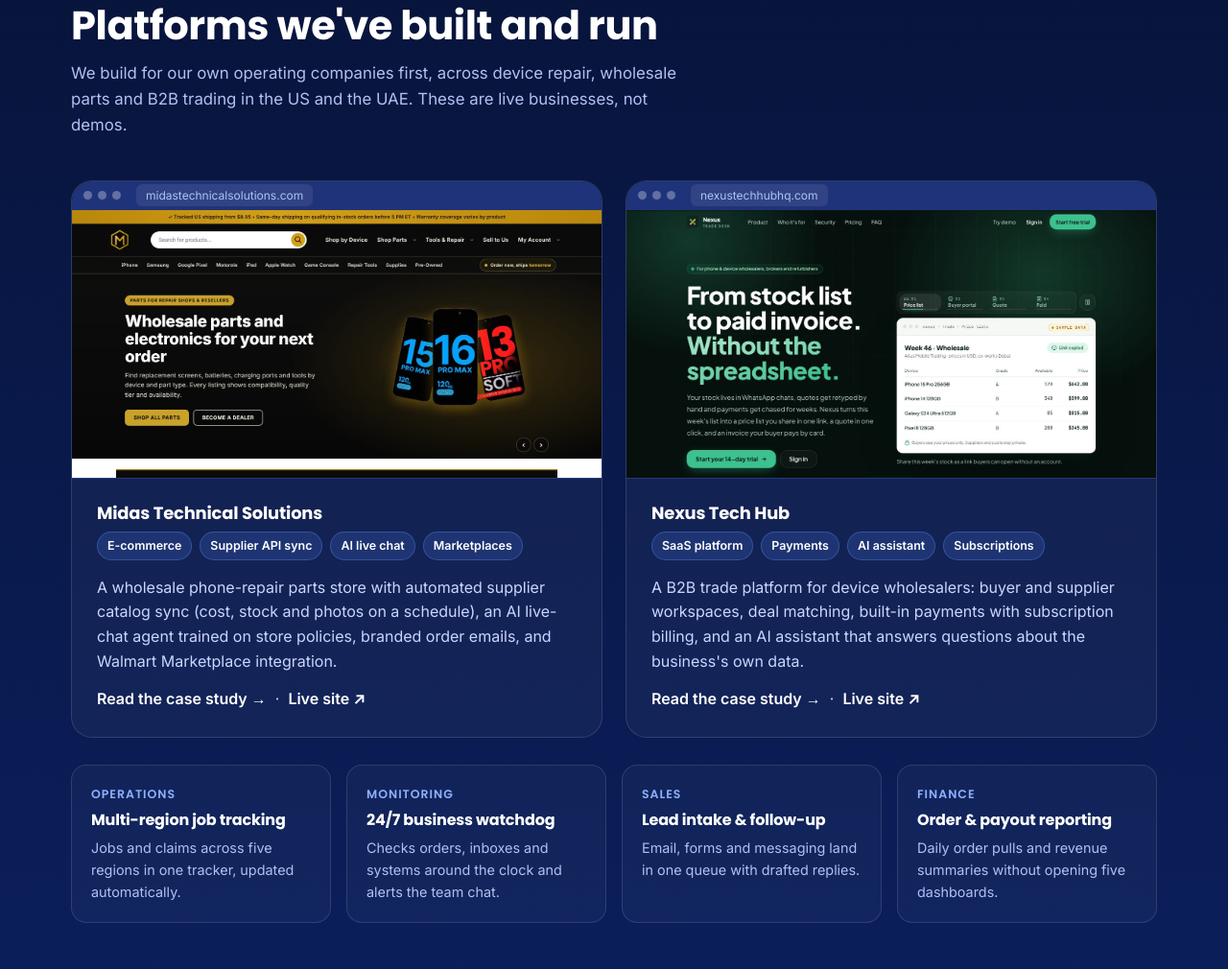
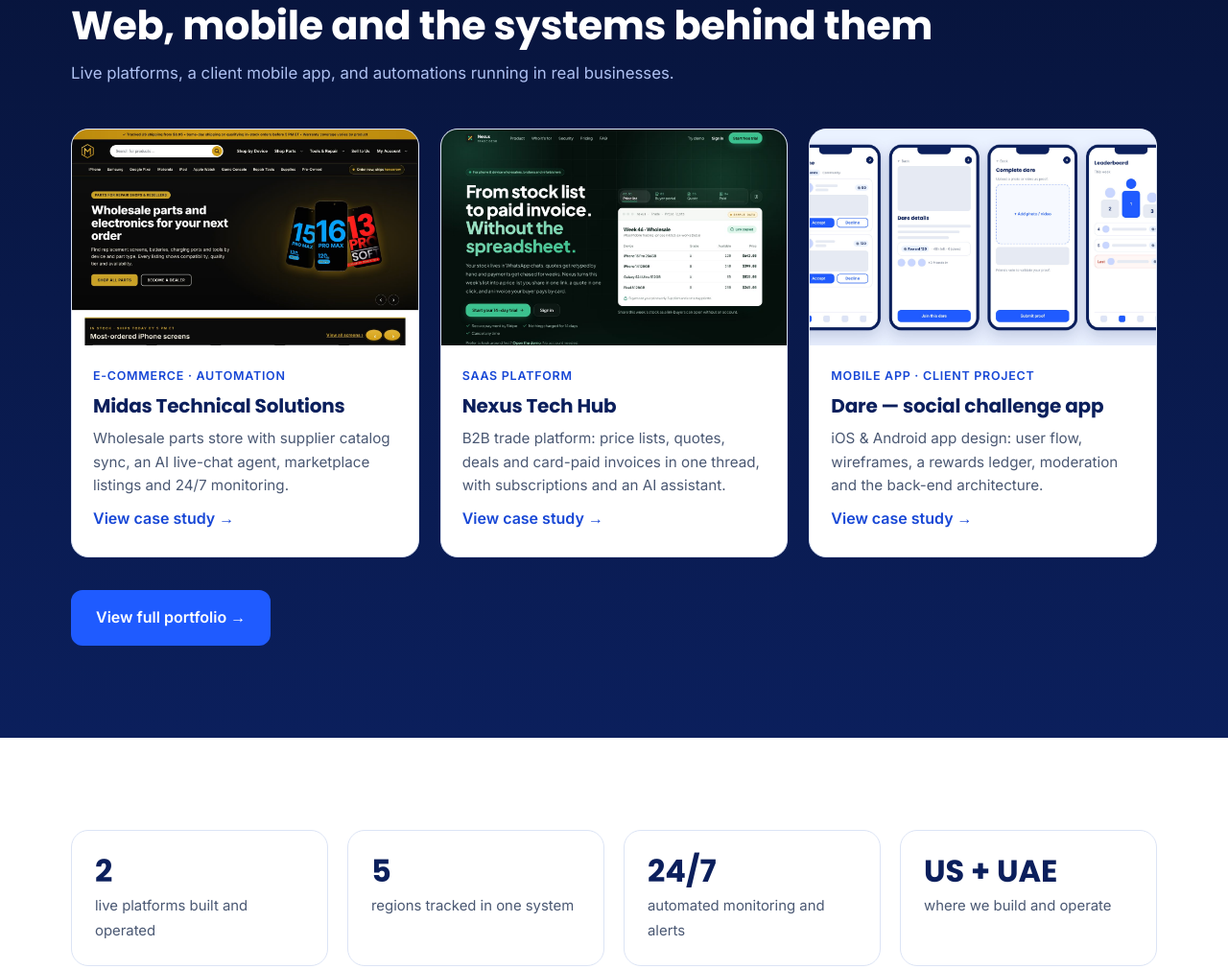
Before and after one commit to digiclickai/digiclickai.github.io, a plain HTML site: page index.html in a window 1280 px wide. Shown: the part 2139-3149 px from the top of the page at 96% size. Drawn offline with Linux system fonts and the light colour scheme.

Commit message:
Portfolio: Work page teaser, Dare app assets

```diff
--- a/index.html
+++ b/index.html
@@ -30,7 +30,7 @@
    <svg width="36" height="36" viewBox="0 0 120 120" aria-hidden="true"><rect width="120" height="120" rx="28" fill="#EAF1FF"/><path d="M86.8 39.1 A34 34 0 1 0 88.8 78.0" fill="none" stroke="#1F5BFF" stroke-width="11" stroke-linecap="round"/><path d="M95.0 30.1 L94.8 49.3 L76.1 44.9 Z" fill="#1F5BFF" stroke="#1F5BFF" stroke-width="2.5" stroke-linejoin="round"/><circle cx="60" cy="60" r="10" fill="#0B1F5C"/></svg>
    DigiClick <span class="pill">AI</span>
   </a>
-  <nav aria-label="Main"><ul><li><a href="#services">Services</a></li><li><a href="#work">Work</a></li><li><a href="#process">Process</a></li><li><a href="#pricing">Pricing</a></li><li><a href="#faq">FAQ</a></li></ul></nav>
+  <nav aria-label="Main"><ul><li><a href="#services">Services</a></li><li><a href="work/">Work</a></li><li><a href="#process">Process</a></li><li><a href="#pricing">Pricing</a></li><li><a href="#faq">FAQ</a></li></ul></nav>
   <a class="btn" href="#contact">Start a project</a>
  </div>
 </header>
@@ -44,7 +44,7 @@
    <p class="lead">DigiClick AI designs and builds automation, AI agents, websites and full platforms for growing businesses. Every project is custom-quoted with a written scope, and everything we build is yours.</p>
    <div class="ctas">
     <a class="btn" href="#contact" data-plan="Not sure yet">Book a free discovery call</a>
-    <a class="btn ghost" href="#work">See our work</a>
+    <a class="btn ghost" href="work/">See our work</a>
    </div>
    <div class="proof">
     <span><svg width="18" height="18" viewBox="0 0 24 24" fill="none" stroke="#1F5BFF" stroke-width="2.4" stroke-linecap="round" stroke-linejoin="round" aria-hidden="true"><path d="M20 6 9 17l-5-5"/></svg>Custom quote, written scope</span>
@@ -96,34 +96,10 @@
 <section id="work" class="dark">
  <div class="wrap">
   <span class="eyebrow reveal"><i></i> Selected work</span>
-  <h2 class="reveal">Platforms we've built and run</h2>
-  <p class="sub reveal">We build for our own operating companies first, across device repair, wholesale parts and B2B trading in the US and the UAE. These are live businesses, not demos.</p>
-  <div class="work">
-   <article class="case reveal">
-    <div class="shot"><div class="bar"><i></i><i></i><i></i><em>midastechnicalsolutions.com</em></div><a href="work/midas.html"><img src="work-midas.jpg" alt="Midas Technical Solutions wholesale parts storefront" loading="lazy"></a></div>
-    <div class="body">
-     <h3>Midas Technical Solutions</h3>
-     <div class="tags"><span>E-commerce</span><span>Supplier API sync</span><span>AI live chat</span><span>Marketplaces</span></div>
-     <p>A wholesale phone-repair parts store with automated supplier catalog sync (cost, stock and photos on a schedule), an AI live-chat agent trained on store policies, branded order emails, and Walmart Marketplace integration.</p>
-     <a class="more" href="work/midas.html">Read the case study →</a> &nbsp;·&nbsp; <a href="https://midastechnicalsolutions.com" target="_blank" rel="noopener">Live site ↗</a>
-    </div>
-   </article>
-   <article class="case reveal d1">
-    <div class="shot"><div class="bar"><i></i><i></i><i></i><em>nexustechhubhq.com</em></div><a href="work/nexus.html"><img src="work-nexus.jpg" alt="Nexus Tech Hub trade platform" loading="lazy"></a></div>
-    <div class="body">
-     <h3>Nexus Tech Hub</h3>
-     <div class="tags"><span>SaaS platform</span><span>Payments</span><span>AI assistant</span><span>Subscriptions</span></div>
-     <p>A B2B trade platform for device wholesalers: buyer and supplier workspaces, deal matching, built-in payments with subscription billing, and an AI assistant that answers questions about the business's own data.</p>
-     <a class="more" href="work/nexus.html">Read the case study →</a> &nbsp;·&nbsp; <a href="https://nexustechhubhq.com" target="_blank" rel="noopener">Live site ↗</a>
-    </div>
-   </article>
-  </div>
-  <div class="ops">
-   <div class="op reveal"><span class="metric">Operations</span><h3>Multi-region job tracking</h3><p>Jobs and claims across five regions in one tracker, updated automatically.</p></div>
-   <div class="op reveal d1"><span class="metric">Monitoring</span><h3>24/7 business watchdog</h3><p>Checks orders, inboxes and systems around the clock and alerts the team chat.</p></div>
-   <div class="op reveal d2"><span class="metric">Sales</span><h3>Lead intake &amp; follow-up</h3><p>Email, forms and messaging land in one queue with drafted replies.</p></div>
-   <div class="op reveal d3"><span class="metric">Finance</span><h3>Order &amp; payout reporting</h3><p>Daily order pulls and revenue summaries without opening five dashboards.</p></div>
-  </div>
+  <h2 class="reveal">Web, mobile and the systems behind them</h2>
+  <p class="sub reveal">Live platforms, a client mobile app, and automations running in real businesses.</p>
+  <div class="wteaser"><a class="pcard reveal" data-k="web automation" href="work/midas.html"><div class="img"><img src="work-midas.jpg" alt="Midas Technical Solutions" loading="lazy"></div><div class="bd"><span class="kind">E-commerce · Automation</span><h3>Midas Technical Solutions</h3><p>Wholesale parts store with supplier catalog sync, an AI live-chat agent, marketplace listings and 24/7 monitoring.</p><span class="go">View case study →</span></div></a><a class="pcard reveal" data-k="web" href="work/nexus.html"><div class="img"><img src="work-nexus.jpg" alt="Nexus Tech Hub" loading="lazy"></div><div class="bd"><span class="kind">SaaS platform</span><h3>Nexus Tech Hub</h3><p>B2B trade platform: price lists, quotes, deals and card-paid invoices in one thread, with subscriptions and an AI assistant.</p><span class="go">View case study →</span></div></a><a class="pcard reveal" data-k="mobile" href="work/dare.html"><div class="img"><img src="work-dare.jpg" alt="Dare — social challenge app" loading="lazy"></div><div class="bd"><span class="kind">Mobile app · Client project</span><h3>Dare — social challenge app</h3><p>iOS & Android app design: user flow, wireframes, a rewards ledger, moderation and the back-end architecture.</p><span class="go">View case study →</span></div></a></div>
+  <div style="margin-top:34px" class="reveal"><a class="btn" href="work/">View full portfolio →</a></div>
  </div>
 </section>
 
@@ -271,7 +247,7 @@
     </div>
    </div>
    <div><h4>Services</h4><ul><li><a href="#services">Workflow automation</a></li><li><a href="#services">AI agents &amp; chatbots</a></li><li><a href="#services">CRM &amp; email systems</a></li><li><a href="#services">Websites &amp; e-commerce</a></li><li><a href="#services">SaaS &amp; platforms</a></li><li><a href="#services">Brand development</a></li></ul></div>
-   <div><h4>Work</h4><ul><li><a href="work/midas.html">Midas Technical Solutions</a></li><li><a href="work/nexus.html">Nexus Tech Hub</a></li><li><a href="#work">All work</a></li></ul></div>
+   <div><h4>Work</h4><ul><li><a href="work/midas.html">Midas Technical Solutions</a></li><li><a href="work/nexus.html">Nexus Tech Hub</a></li><li><a href="work/dare.html">Dare — social challenge app</a></li><li><a href="work/">All work</a></li></ul></div>
    <div><h4>Company</h4><ul><li><a href="#process">How we work</a></li><li><a href="#pricing">Packages</a></li><li><a href="#about">About</a></li><li><a href="#faq">FAQ</a></li></ul></div>
    <div><h4>Contact</h4><ul><li><a href="#contact">Book a discovery call</a></li><li><a href="mailto:digiclickai@gmail.com">digiclickai@gmail.com</a></li><li><a href="https://www.linkedin.com/company/digiclick-ai/" target="_blank" rel="noopener">LinkedIn</a></li><li>Boulder, Colorado · Remote worldwide</li></ul></div>
   </div>
--- a/sitemap.xml
+++ b/sitemap.xml
@@ -4,4 +4,5 @@
   <url><loc>https://digiclickai.github.io/work/midas.html</loc><lastmod>2026-11-20</lastmod><priority>0.8</priority></url>
   <url><loc>https://digiclickai.github.io/work/nexus.html</loc><lastmod>2026-11-20</lastmod><priority>0.8</priority></url>
   <url><loc>https://digiclickai.github.io/llms.txt</loc><lastmod>2026-11-20</lastmod><priority>0.5</priority></url>
+  <url><loc>https://digiclickai.github.io/work/dare.html</loc><lastmod>2026-11-19</lastmod></url>
 </urlset>
--- a/styles.css
+++ b/styles.css
@@ -205,3 +205,33 @@ footer{padding:44px 0;color:var(--muted);font-size:.93rem;border-top:1px solid v
 .case .more{display:inline-flex;align-items:center;gap:6px}
 @media (max-width:1000px){.fgrid{grid-template-columns:1fr 1fr}.meta,.gallery,.two{grid-template-columns:1fr 1fr}}
 @media (max-width:620px){.fgrid,.meta,.gallery,.two{grid-template-columns:1fr}}
+/* ---- Portfolio + architecture ---- */
+.filters{display:flex;gap:10px;flex-wrap:wrap;margin:0 0 34px}
+.filters button{font:600 .92rem Inter,sans-serif;border:1.5px solid var(--line);background:#fff;color:var(--deep);border-radius:999px;padding:9px 18px;cursor:pointer;transition:all .2s}
+.filters button.on,.filters button:hover{background:var(--blue);border-color:var(--blue);color:#fff}
+.pgrid{display:grid;grid-template-columns:repeat(3,1fr);gap:26px}
+.pcard{border:1px solid var(--line);border-radius:var(--r);overflow:hidden;background:#fff;text-decoration:none;color:inherit;display:flex;flex-direction:column;transition:transform .25s,box-shadow .25s}
+.pcard:hover{transform:translateY(-6px);box-shadow:0 22px 48px rgba(11,31,92,.14)}
+.pcard .img{aspect-ratio:16/10;background:var(--light);overflow:hidden}.pcard .img img{width:100%;height:100%;object-fit:cover;object-position:top;transition:transform .5s}
+.pcard:hover .img img{transform:scale(1.04)}
+.pcard .bd{padding:22px 22px 26px;display:flex;flex-direction:column;gap:10px;flex:1}
+.pcard .kind{font-size:.78rem;font-weight:700;letter-spacing:.06em;text-transform:uppercase;color:var(--blue-dark)}
+.pcard h3{margin:0;font-size:1.25rem}.pcard p{margin:0;color:var(--muted);font-size:.95rem}
+.pcard .go{margin-top:auto;font-weight:600;color:var(--blue-dark)}
+.pcard.hide{display:none}
+.wteaser{display:grid;grid-template-columns:repeat(3,1fr);gap:22px}
+.arch{border:1px solid var(--line);border-radius:22px;background:linear-gradient(180deg,#fff,#F6F9FF);padding:28px;display:flex;flex-direction:column;gap:0}
+.layer{display:grid;grid-template-columns:150px 1fr;gap:18px;align-items:center}
+.layer>b{font:600 .82rem Poppins,sans-serif;color:var(--muted);text-transform:uppercase;letter-spacing:.06em}
+.layer .chips{display:flex;flex-wrap:wrap;gap:10px}
+.layer .chips span{background:#fff;border:1.5px solid #D3E0FF;border-radius:12px;padding:10px 14px;font-weight:600;font-size:.9rem;color:var(--deep);box-shadow:0 6px 16px rgba(11,31,92,.05)}
+.layer .chips span small{display:block;font-weight:500;color:var(--muted);font-size:.76rem}
+.layer.hub .chips span{background:var(--blue);border-color:var(--blue);color:#fff}.layer.hub .chips span small{color:#DCE6FF}
+.down{height:30px;margin-left:168px;position:relative}.down:before{content:"";position:absolute;left:22px;top:4px;bottom:4px;border-left:2px dashed #9DB5FF}
+.down:after{content:"";position:absolute;left:17px;bottom:2px;border:6px solid transparent;border-top-color:#9DB5FF}
+.phones{display:flex;gap:22px;overflow-x:auto;padding:6px 4px 20px;scroll-snap-type:x mandatory}
+.phones figure{margin:0;flex:0 0 220px;scroll-snap-align:start;text-align:center}
+.phones img{width:220px;height:auto;filter:drop-shadow(0 16px 30px rgba(11,31,92,.16))}
+.phones figcaption{font-weight:600;color:var(--deep);font-size:.9rem;margin-top:8px}
+@media(max-width:900px){.pgrid,.wteaser{grid-template-columns:1fr}.layer{grid-template-columns:1fr;gap:8px}.down{margin-left:0}}
+.dark .pcard h3{color:var(--deep)}.dark .pcard p{color:var(--muted)}
```
Also changed, not shown: dare-1.png (added), dare-2.png (added), dare-3.png (added), dare-4.png (added), dare-5.png (added), dare-6.png (added), dare-7.png (added), llms.txt, work-dare.jpg (added).
